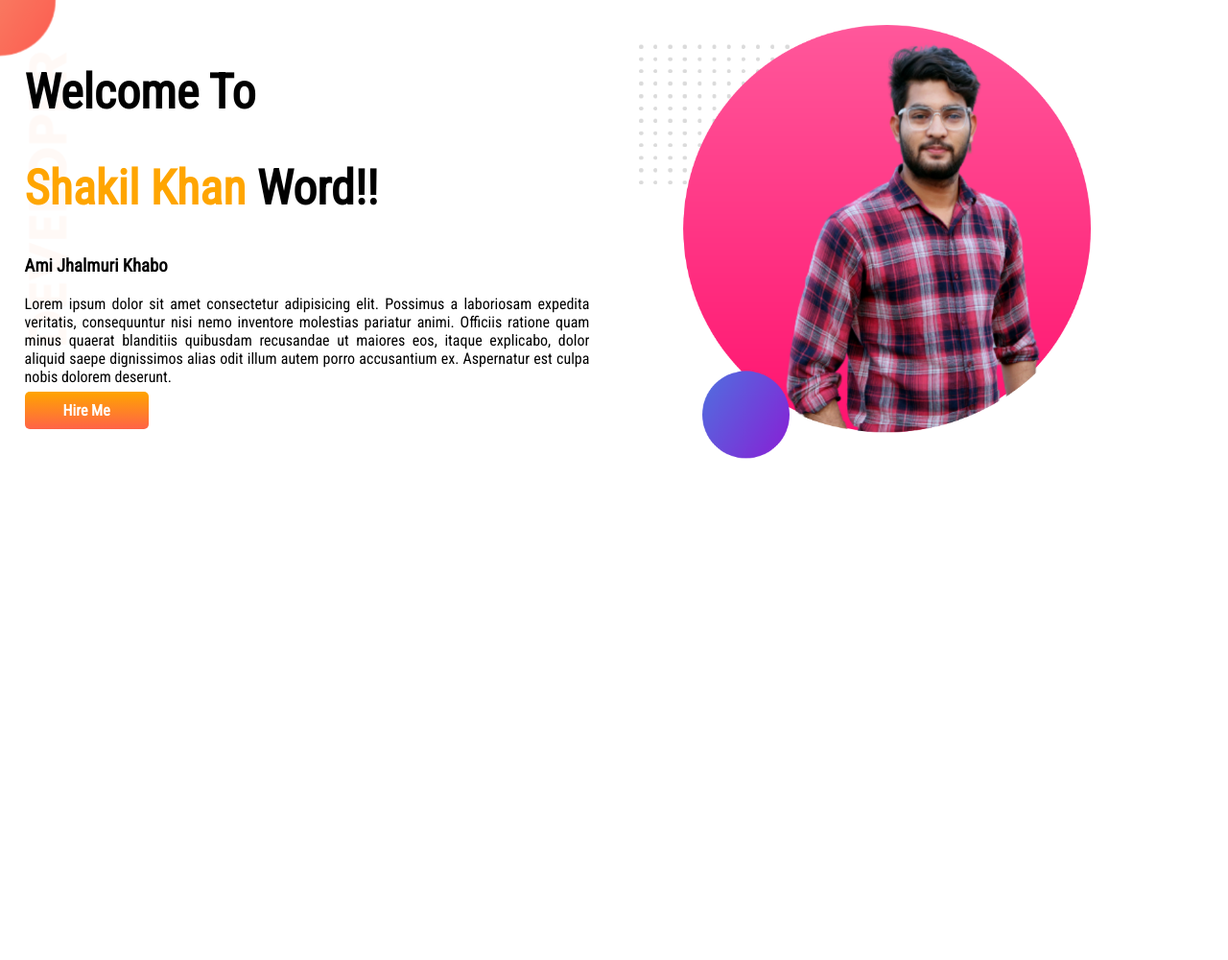
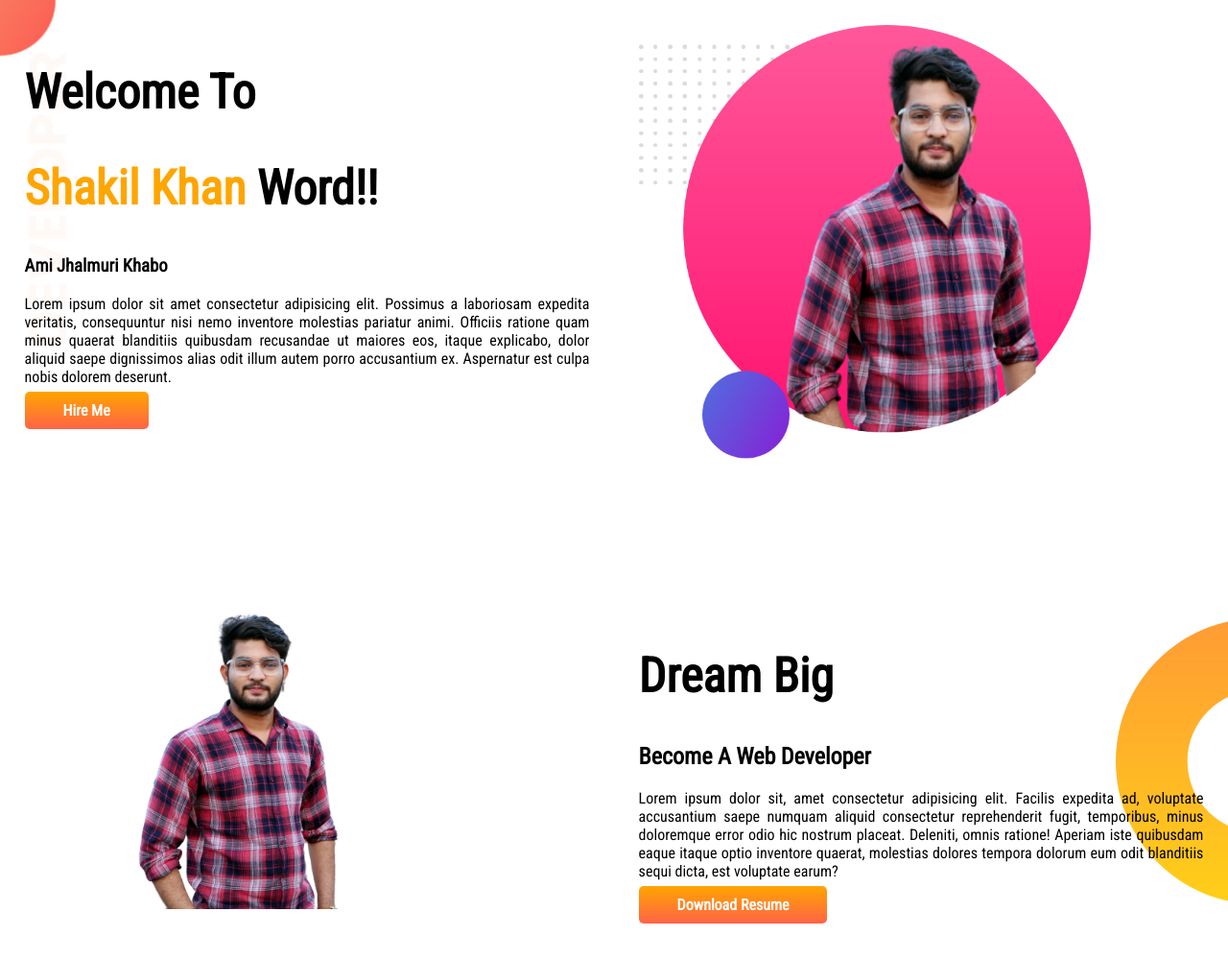
Before and after one commit to DevWithShakil/developer-website, a plain HTML site: page index.html in a window 1280 px wide. Shown: the whole page at 96% size. Before the commit the page ends 800 px from the top, so only its background shows below. Drawn offline with Linux system fonts and the light colour scheme.

Commit message:
dream added

```diff
--- a/index.html
+++ b/index.html
@@ -32,6 +32,21 @@
             <img src="images/shakil-photo.png" alt="" srcset="">
         </div>
     </section>
+    <section class="dream-big">
+        <div class="half-width">
+            <img src="showOff/IMG_0477-removebg-preview.png" alt="" srcset="">
+        </div>
+        <div class="half-width">
+            <h1>Dream Big</h1>
+            <h2>Become A Web Developer</h2>
+            <p>Lorem ipsum dolor sit, amet consectetur adipisicing elit. Facilis expedita ad, voluptate accusantium
+                saepe numquam aliquid consectetur reprehenderit fugit, temporibus, minus doloremque error odio hic
+                nostrum placeat. Deleniti, omnis ratione! Aperiam iste quibusdam eaque itaque optio inventore quaerat,
+                molestias dolores tempora dolorum eum odit blanditiis sequi dicta, est voluptate earum?
+            </p>
+            <a class="link-button" target="_blank" href="https://github.com/DevWithShakil">Download Resume</a>
+        </div>
+    </section>
 </body>
 
 </html>
--- a/style.css
+++ b/style.css
@@ -10,6 +10,7 @@ h1{
 }
 section{
     display: flex;
+    margin-bottom: 100px;
 }
 .half-width{
     width: 50%;
@@ -34,3 +35,8 @@ border-radius: 5px;
 p{
     text-align: justify;
 }
+.dream-big{
+    background-image: url(images/dream-bg.png);
+    background-repeat: no-repeat;
+    background-position: right;
+}
```
